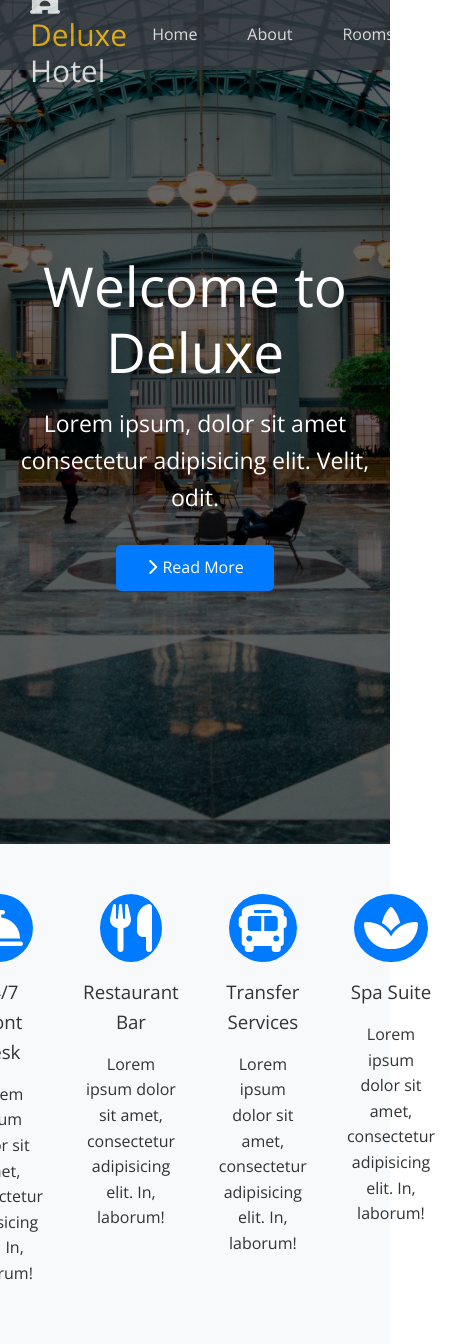
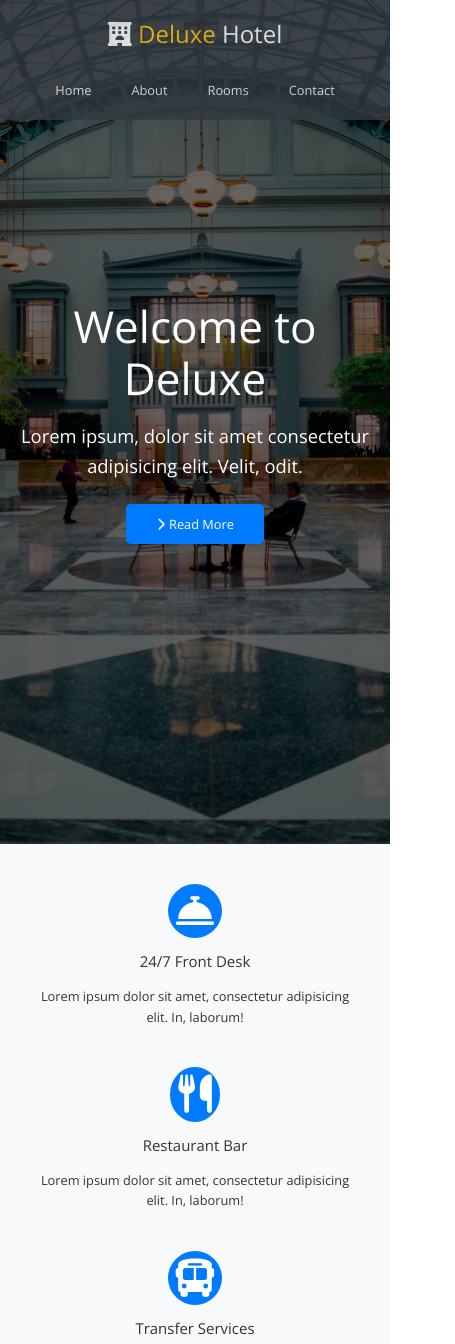
Before and after one commit to zkozak34/hotel-site-template, a plain HTML site: page index.html in a window 390 px wide. Shown: the top 1344 px of the page, 455 px wide, since content can reach past the window. Drawn offline with nearby package versions, Linux system fonts and the light colour scheme.

Commit message:
change design according to mobile

```diff
--- /dev/null
+++ b/css/mobile.scss
@@ -0,0 +1,18 @@
+@media (max-width: 768px) {
+  html {
+    font-size: 8px;
+  }
+
+  .main-header {
+    .navbar {
+      flex-direction: column;
+      height: 120px;
+      padding: 20px;
+
+      a {
+        padding: 10px;
+        margin: 0 3px;
+      }
+    }
+  }
+}
--- a/css/utils.scss
+++ b/css/utils.scss
@@ -248,3 +248,25 @@ $light: #f8f9fa;
     padding: 2rem;
   }
 }
+
+@media (max-width: 768px) {
+  .flex-items {
+    flex-direction: column;
+
+    > div {
+      padding: 10px;
+    }
+  }
+
+  .flex-columns {
+    .column {
+      flex: 100%;
+    }
+  }
+
+  .flex-grid {
+    .column {
+      flex: 50%;
+    }
+  }
+}
--- a/index.html
+++ b/index.html
@@ -13,6 +13,7 @@
       referrerpolicy="no-referrer"
     />
     <link rel="stylesheet" href="css/style.css" />
+    <link rel="stylesheet" href="css/mobile.css" />
   </head>
   <body>
     <header id="home" class="main-header">
```
Also changed, not shown: css/mobile.css (added), css/style.css, css/utils.css, 3 other files.
